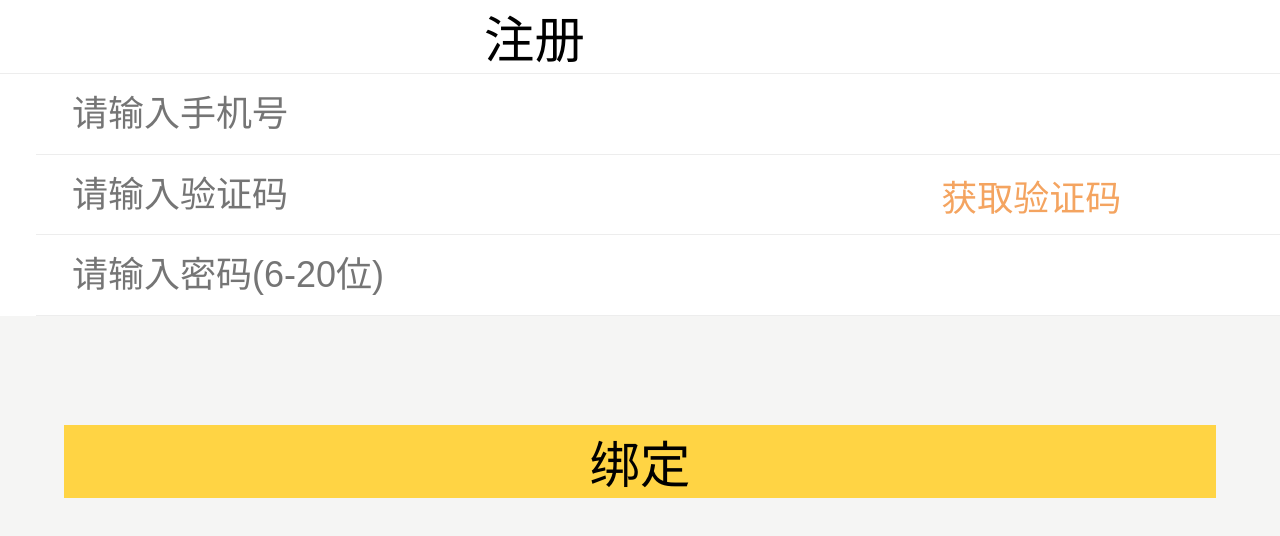
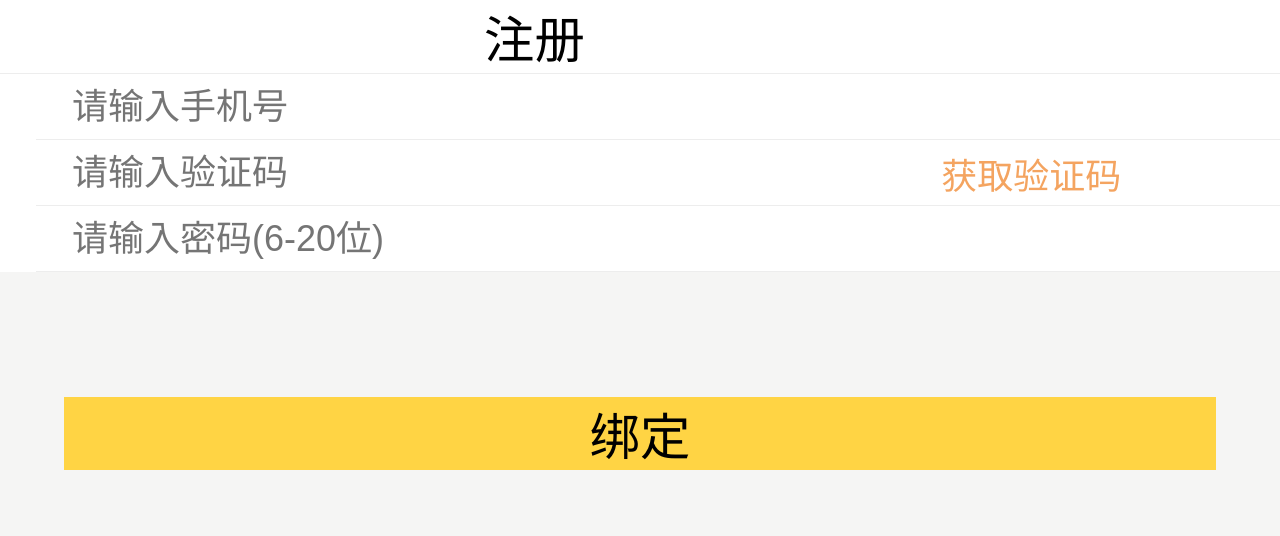
Before and after one commit to mory-hou/jianjiao, a plain HTML site: page zhuce.html in a window 1280 px wide. Drawn offline with Linux system fonts and the light colour scheme; some icons are missing; a small style sheet from the web is missing.

Commit message:
版本1.2

```diff
--- a/scss/dhyzhuce.scss
+++ b/scss/dhyzhuce.scss
@@ -24,7 +24,7 @@ body,html{ width: 100%; height: 100%;}
         a i{ color: black; margin-left: 1rem;}
          span{ margin-left: 35%;}
        }
-.content{ flex: 4; background:  white;  @include flex; flex-direction: column; padding-left: 1rem; justify-content: center;
+.content{ flex: 3; background:  white;  @include flex; flex-direction: column; padding-left: 1rem; justify-content: center;
           div{ flex: 1; border-bottom: 1px solid #ededed; @include flex; align-items: center;
                input{ @include flex; align-items: center; background: white; outline: none; border: 0; text-indent: 1rem; width: 100%; height: 100%; font-size: 1rem;}
              }
@@ -36,10 +36,10 @@ body,html{ width: 100%; height: 100%;}
 
         }
 .con1{ flex: 3; @include flex; justify-content: center; flex-direction: column;
-       .clause{ flex: 2; width: 90%; margin: 0 auto; @include flex; align-items: flex-end; padding-bottom: 0.8rem; font-size: 0.9rem;
+       .clause{ flex: 2; width: 90%; margin: 0 auto; @include flex; align-items: flex-end; padding-bottom: 0.8rem; font-size: 1rem;
                 img{ width: 1.1rem; height: 1.1rem;}
                 a{ color: blue;}
               }
-       .btn{ flex: 0.9; background: #ffd444; font-size: 1.4rem; width: 90%; margin: 0 auto; @include flex; justify-content: center; align-items: center;}
+       .btn{ flex: 1; background: #ffd444; font-size: 1.4rem; width: 90%; margin: 0 auto; @include flex; justify-content: center; align-items: center;}
      }
 .footer{ flex: 5;}
```
Also changed, not shown: scss/dhyzhuce.css, 1 other file.
